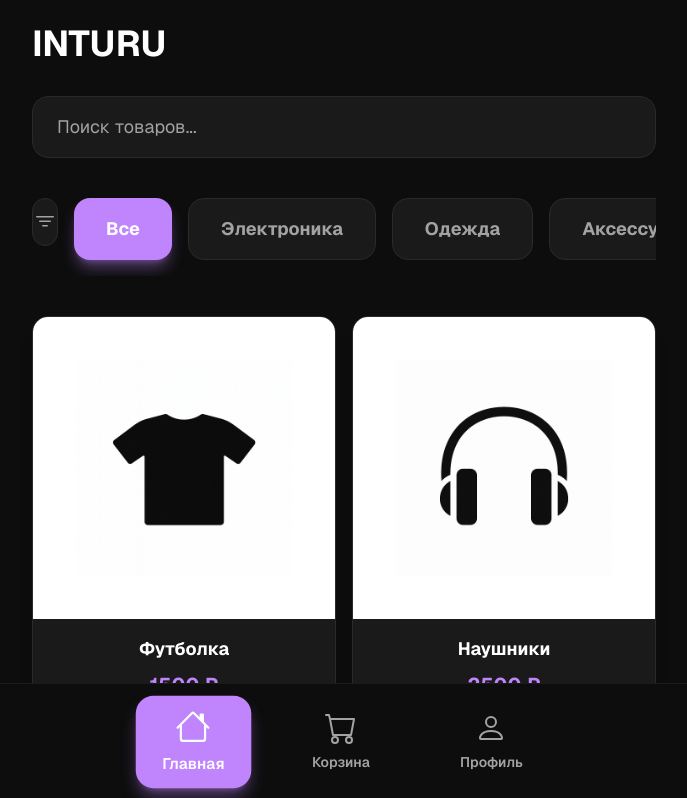
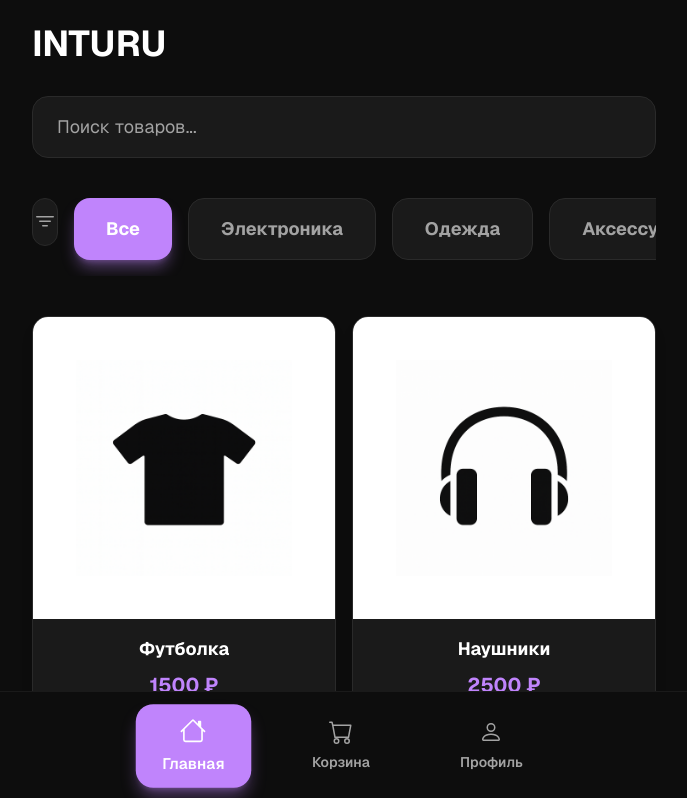
Before and after one commit to denis90-ctrl/bot2v, a React (Create React App) app: page / in a window 1280 px wide. Shown: the top 798 px of the page, without its empty margins (296-983 px from the left). Built offline with nearby package versions, Linux system fonts and the light colour scheme.

Commit message:
Fix: Scrollbar color and bottom nav icon size - match scrollbar to background, reduce icon size to match example

```diff
--- a/src/App.js
+++ b/src/App.js
@@ -27,7 +27,7 @@ function BottomNav({ page, onPageChange }) {
                   : "text-[#A3A3A3] hover:text-white hover:bg-[#1A1A1A]"
               }`}
             >
-              <Icon className={`w-8 h-8 ${isActive ? "text-white" : ""}`} />
+              <Icon className={`w-6 h-6 ${isActive ? "text-white" : ""}`} />
               <span className={`text-sm mt-2 font-semibold ${isActive ? "font-bold" : ""}`}>
                 {item.label}
               </span>
--- a/src/index.css
+++ b/src/index.css
@@ -47,15 +47,15 @@ body {
 /* Стили для скроллбара */
 ::-webkit-scrollbar {
   width: 0px;
-  background: transparent;
+  background: #0E0E0E;
 }
 
 ::-webkit-scrollbar-track {
-  background: transparent;
+  background: #0E0E0E;
 }
 
 ::-webkit-scrollbar-thumb {
-  background: transparent;
+  background: #0E0E0E;
 }
 
 /* Анимации */
```
